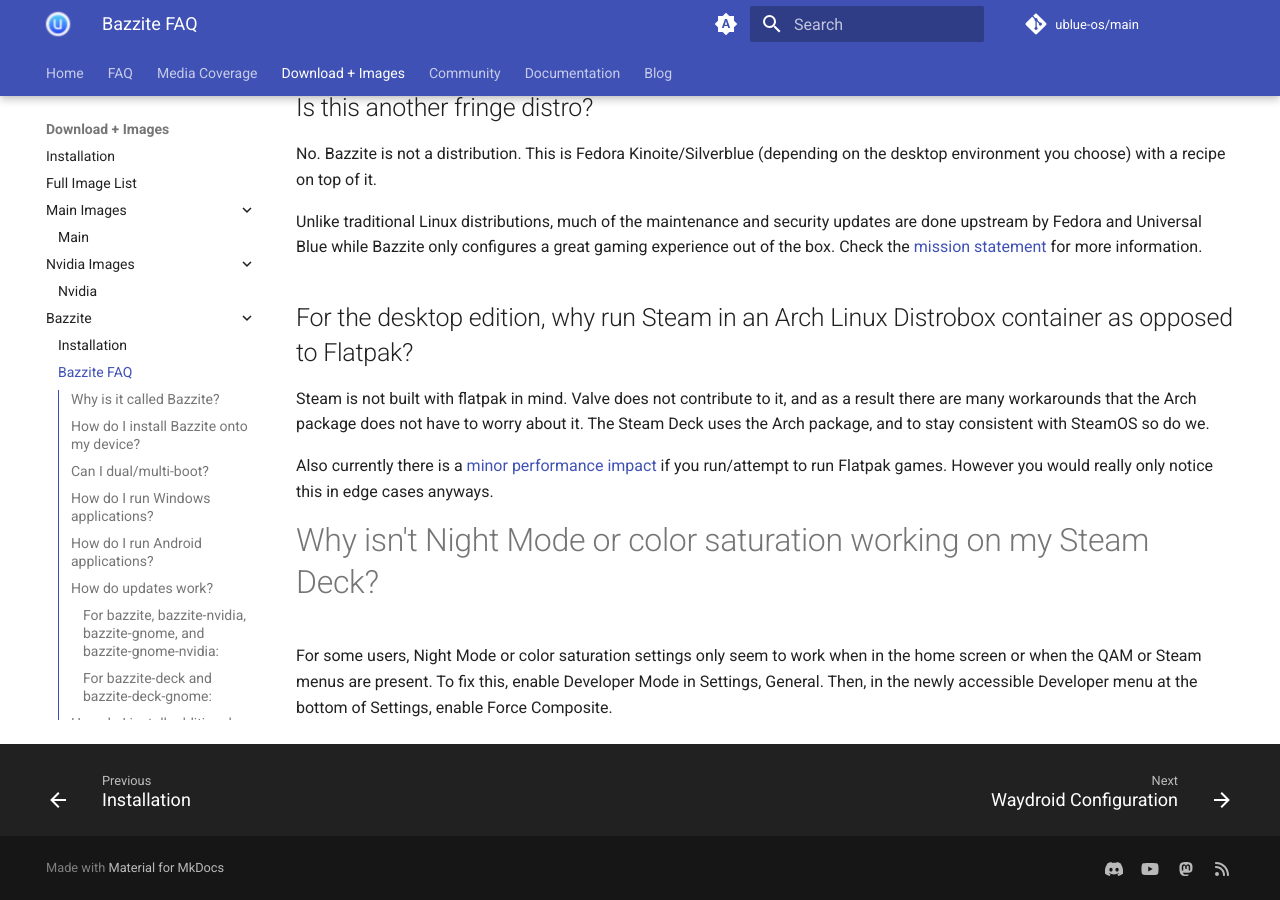
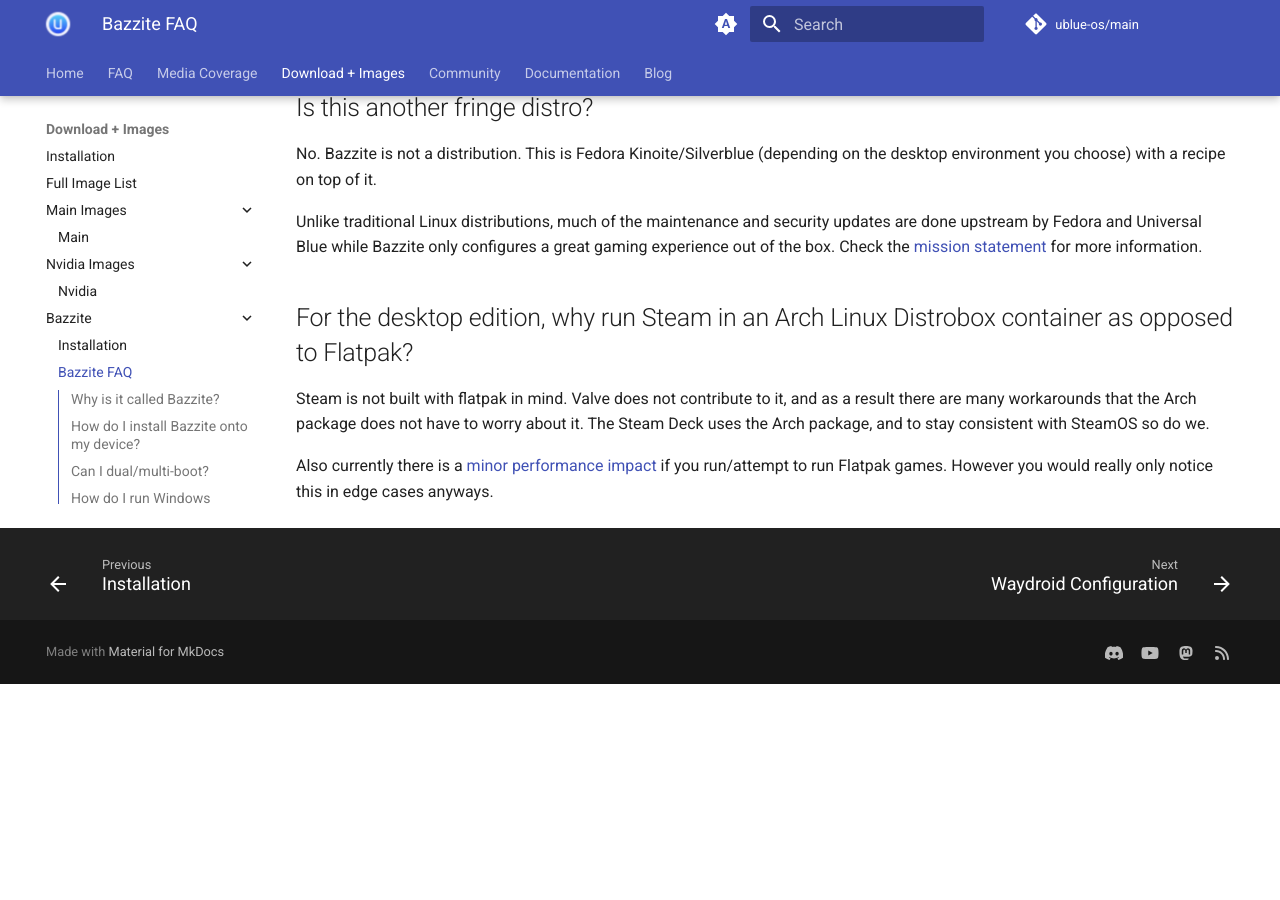
Before and after one commit to ublue-os/website, an MkDocs documentation site: the page built from docs/images/bazzite/FAQ.md, in a window 1280 px wide and 900 px high, scrolled down 2915 px. Built offline with MkDocs 1.6.1 and Material for MkDocs 9.7.7, drawn with Linux system fonts in a browser that asks for light colours; comment, search, counter and statistics services are not loaded; after the commit the page ends 3599 px from its top, so only the background shows below that.

Commit message:
chore: Remove compositing step from FAQ
Issue is resolved

```diff
--- a/docs/images/bazzite/FAQ.md
+++ b/docs/images/bazzite/FAQ.md
@@ -98,7 +98,3 @@ Unlike traditional Linux distributions, much of the maintenance and security upd
 Steam is not built with flatpak in mind. Valve does not contribute to it, and as a result there are many workarounds that the Arch package does not have to worry about it. The Steam Deck uses the Arch package, and to stay consistent with SteamOS so do we.
 
 Also currently there is a [minor performance impact](https://github.com/flatpak/flatpak/issues/4187) if you run/attempt to run Flatpak games. However you would really only notice this in edge cases anyways.
-
-# Why isn't Night Mode or color saturation working on my Steam Deck?
-
-For some users, Night Mode or color saturation settings only seem to work when in the home screen or when the QAM or Steam menus are present. To fix this, enable Developer Mode in Settings, General. Then, in the newly accessible Developer menu at the bottom of Settings, enable Force Composite.
```
